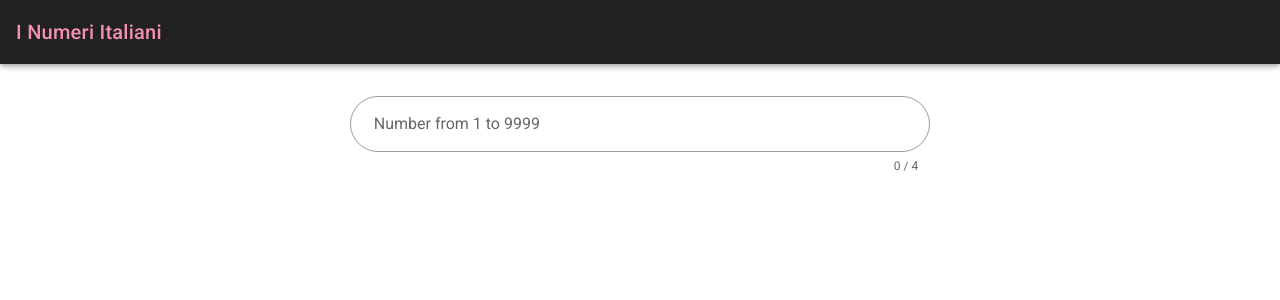
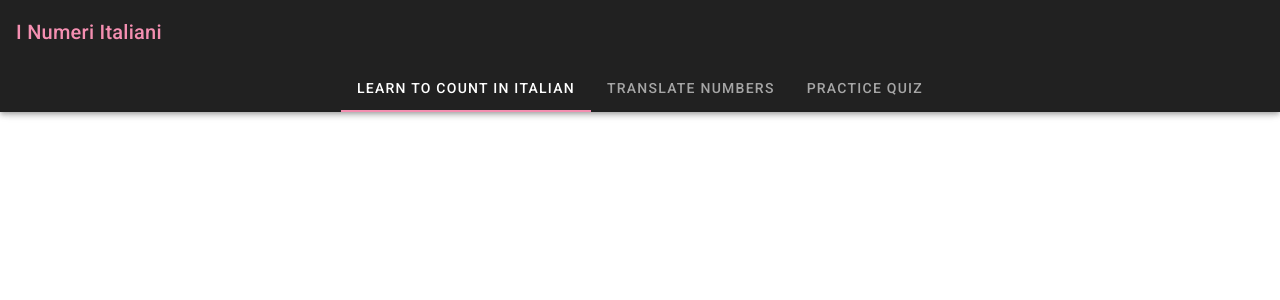
Before and after one commit to treecasiano/i-numeri-italiani, a Vue app: page / in a window 1280 px wide. Shown: the top 300 px of the page. Built offline with nearby package versions, Linux system fonts and the light colour scheme.

Commit message:
Add tabs

```diff
--- a/src/App.vue
+++ b/src/App.vue
@@ -1,13 +1,24 @@
 <template>
   <v-app>
     <v-app-bar app color="primary" dark>
-      <v-toolbar-title class="accent--text title">
-        I Numeri Italiani
-      </v-toolbar-title>
+      <v-toolbar-title class="accent--text title">I Numeri Italiani</v-toolbar-title>
+      <template v-slot:extension>
+        <v-tabs v-model="tabs" centered slider-color="accent" background-color="transparent">
+          <v-tab>Learn to Count in Italian</v-tab>
+          <v-tab>Translate Numbers</v-tab>
+          <v-tab>Practice Quiz</v-tab>
+        </v-tabs>
+      </template>
     </v-app-bar>
 
     <v-content>
-      <NumberToTextTranslator />
+      <v-tabs-items v-model="tabs" color="transparent">
+        <v-tab-item></v-tab-item>
+        <v-tab-item>
+          <NumberToTextTranslator />
+        </v-tab-item>
+        <v-tab-item></v-tab-item>
+      </v-tabs-items>
     </v-content>
   </v-app>
 </template>
@@ -23,7 +34,7 @@ export default {
   },
 
   data: () => ({
-    //
+    tabs: null,
   }),
 };
 </script>
```
